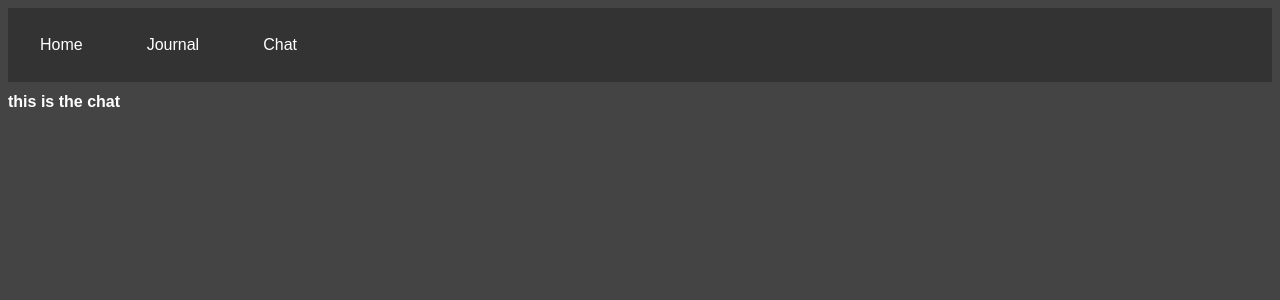
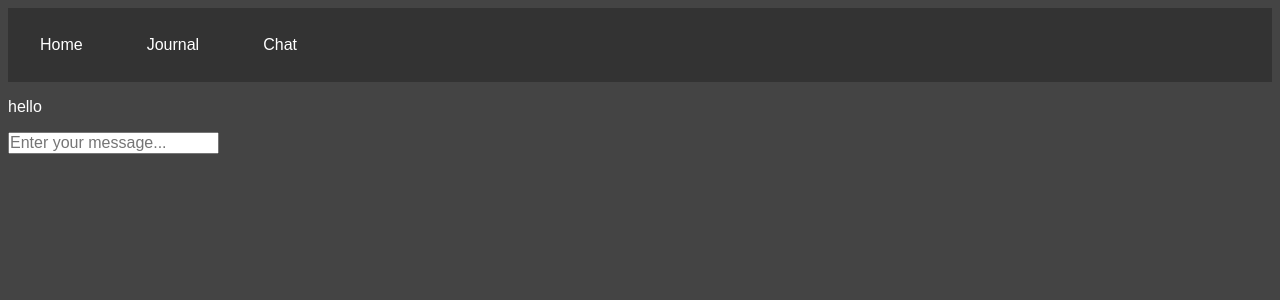
Before and after one commit to JustinMeimar/semantic-journal, a React (Create React App) app in the folder app/: page /chat in a window 1280 px wide. Shown: the top 300 px of the page. Built offline with nearby package versions, Linux system fonts and the light colour scheme.

Commit message:
add first chat

```diff
--- a/app/src/pages/Chat.jsx
+++ b/app/src/pages/Chat.jsx
@@ -1,7 +1,94 @@
 import React from "react";
 
+/*
 function Chat() {
     return (
         <h1>this is the chat</h1>
     );
 } export default Chat;
+*/
+
+class Chat extends React.Component {
+    constructor(props) {
+        super(props);
+
+        this.state = {
+            messageText: null,
+            groupMessage: [
+                {"sender": "client", "data": {"text": "hello"}},
+            ],
+            user: {
+                uid: "client"
+            },
+            isAuthenticated: true,
+        };
+
+    }
+
+    sendMessage = () => {
+        // send message to server
+        // add message to messages
+
+        console.log(this.state.messageText);
+        this.state.groupMessage.push({"sender": "client", "data": {"text": this.state.messageText}});
+        this.setState({ messageText: null });
+    };
+
+    scrollToBottom = () => {
+        const chat = document.getElementById("chatList");
+        chat.scrollTop = chat.scrollHeight;
+    };
+
+    handleSubmit = event => {
+        event.preventDefault();
+        this.sendMessage();
+        event.target.reset();
+    };
+
+    handleChange = event => {
+        this.setState({ messageText: event.target.value });
+    };
+
+    messageListener = () => {
+        // listen for messages from server
+        // add message to messages
+        // TODO
+    };
+
+    render() {
+        return (
+            <div className="chatWindow">
+                <ul className="chat" id="chatList">
+                    {this.state.groupMessage.map(data => (
+                        <div key={data.id}>
+                            {data.sender === "client" ? (
+                                <li className="self">
+                                    <div className="msg">
+                                        <div className="message"> {data.data.text}</div>
+                                    </div>
+                                </li>
+                            ) : (
+                                <li className="other">
+                                    <div className="msg">
+                                        <div className="message"> {data.data.text} </div>
+                                    </div>
+                                </li>
+                            )}
+                        </div>
+                    ))}
+                </ul>
+                <div className="chatInputWrapper">
+                    <form onSubmit={this.handleSubmit}>
+                        <input
+                        className="textarea input"
+                        type="text"
+                        placeholder="Enter your message..."
+                        onChange={this.handleChange}
+                        />
+                    </form>
+                </div>
+            </div>
+        );
+    }
+}
+export default Chat;
```
